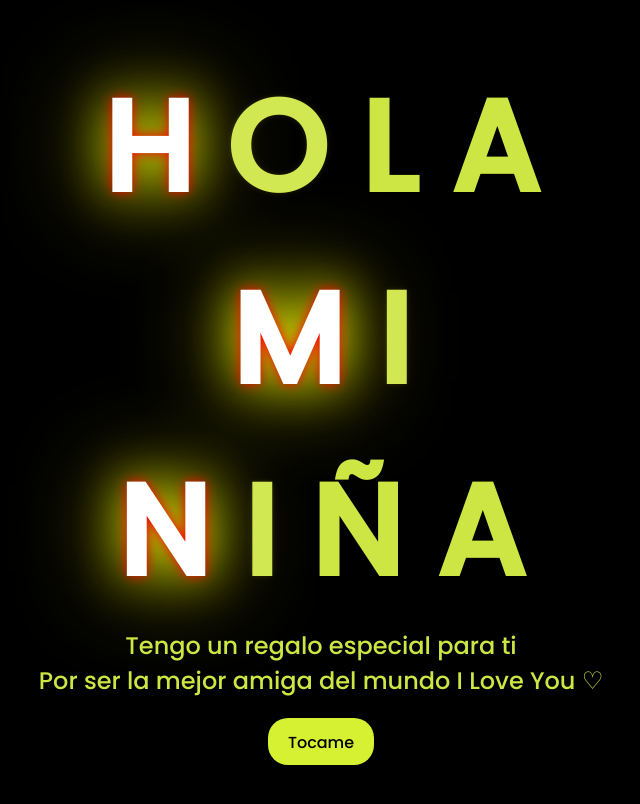
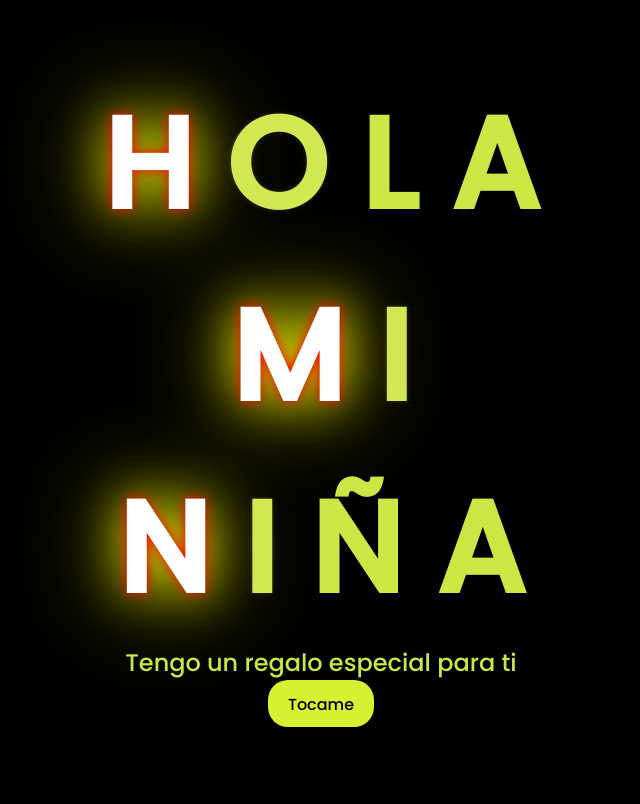
Before and after one commit to Carnee/flores, a plain HTML site: page index.html in a window 1280 px wide. Shown: the whole page, without its empty margins (327-967 px from the left). Drawn offline with Linux system fonts and the light colour scheme.

Commit message:
Update index.html

```diff
--- a/index.html
+++ b/index.html
@@ -27,8 +27,6 @@
     </div>
     <div class="description">
       <span>Tengo un regalo especial para ti</span><br />
-      <span>Por ser la mejor amiga del mundo I Love You ♡ </span>
-    </div>
 
     <div class="button">
       <button>
```
